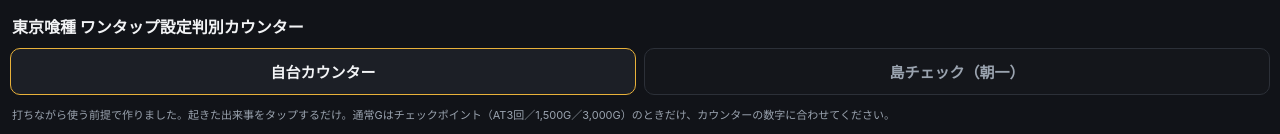
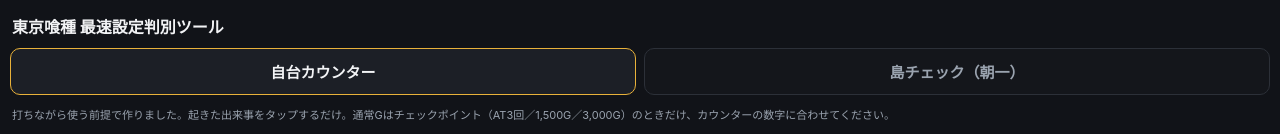
Before and after one commit to taiyanyan-slot/ghoul-counter, a plain HTML site: page index.html in a window 1280 px wide. Shown: the top 134 px of the page. Drawn offline with Linux system fonts and the light colour scheme.

Commit message:
ツール名を変更

```diff
--- a/index.html
+++ b/index.html
@@ -3,9 +3,9 @@
 <head>
 <meta charset="utf-8">
 <meta name="viewport" content="width=device-width, initial-scale=1, maximum-scale=1, user-scalable=no">
-<title>東京喰種 ワンタップ設定判別カウンター</title>
+<title>東京喰種 最速設定判別ツール</title>
 <meta property="og:type" content="website">
-<meta property="og:title" content="東京喰種 ワンタップ設定判別カウンター">
+<meta property="og:title" content="東京喰種 最速設定判別ツール">
 <meta property="og:description" content="打ちながらタップするだけで、設定の「寄り」が見える無料ツール。朝一の島チェック付き。計算は公表値のみ・検証済み。">
 <meta property="og:url" content="https://taiyanyan-slot.github.io/ghoul-counter/">
 <meta property="og:image" content="https://taiyanyan-slot.github.io/ghoul-counter/ogp.png">
@@ -70,7 +70,7 @@
 </style>
 </head>
 <body>
-<h1>東京喰種 ワンタップ設定判別カウンター</h1>
+<h1>東京喰種 最速設定判別ツール</h1>
 
 <div class="tabs">
   <button id="tabCounter" class="on">自台カウンター</button>
```
Also changed, not shown: ogp.png.
